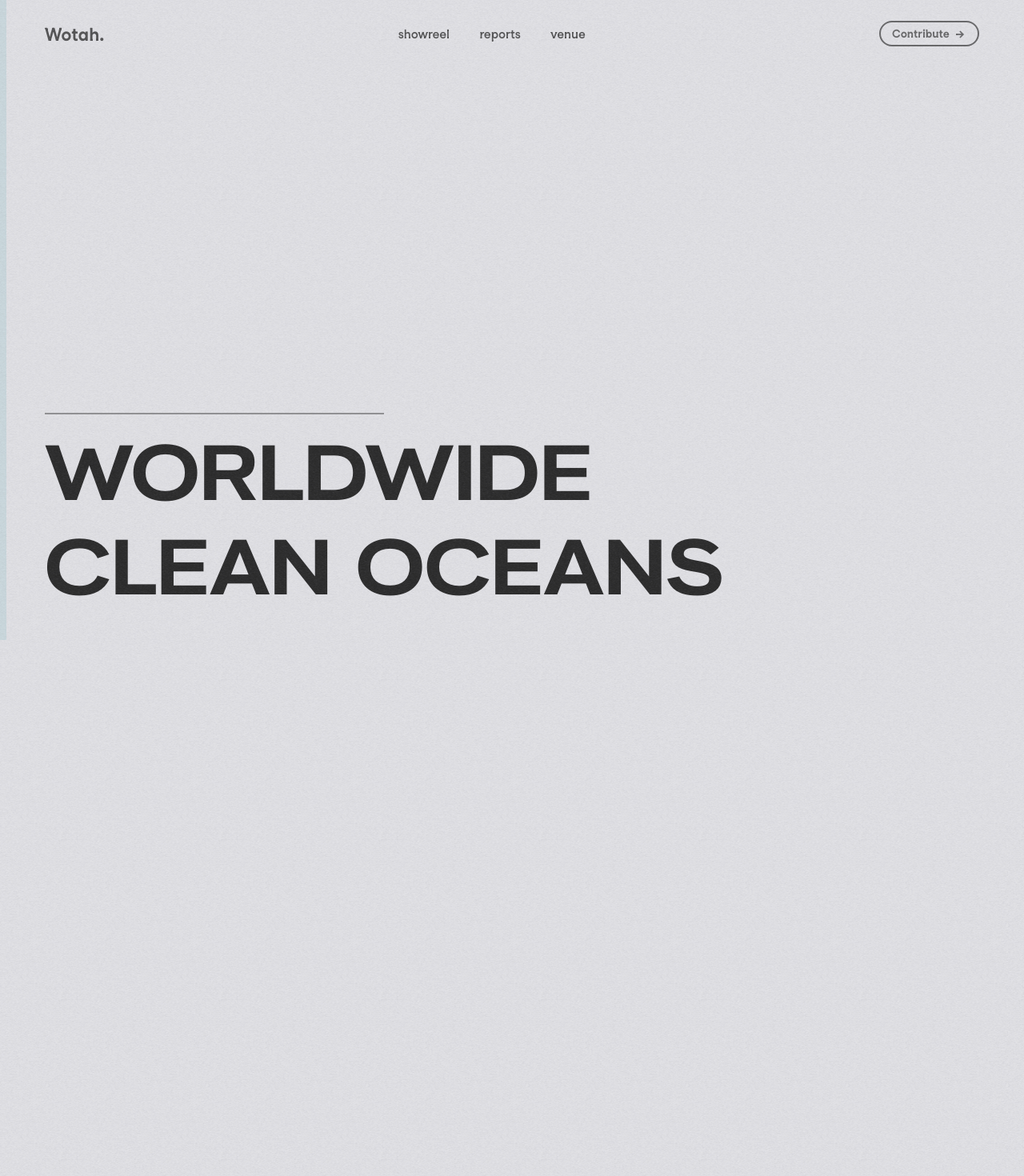
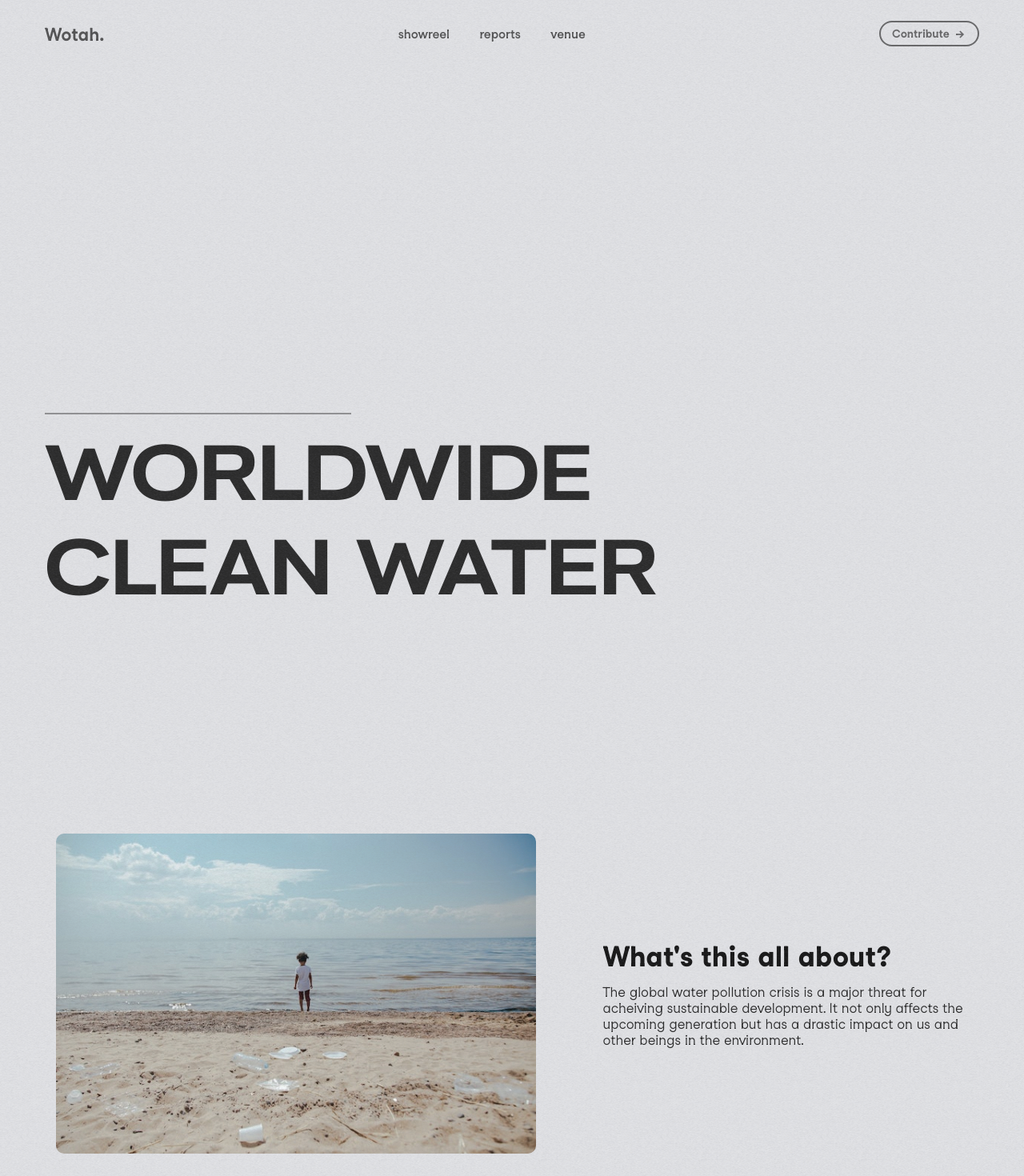
Before and after one commit to shashwtd/AquaAllies, a Next.js app: page / in a window 1280 px wide. Shown: the top 1470 px of the page at 80% size. Built offline with nearby package versions, Linux system fonts and the light colour scheme.

Commit message:
more app changes

```diff
--- a/components/header/Header.module.css
+++ b/components/header/Header.module.css
@@ -1,7 +1,7 @@
 .header {
     position: fixed;
     width: 100vw;
-    height: 6em;
+    height: var(--hh);
     top: 0;
     z-index: 10;
 
--- a/pages/_app.tsx
+++ b/pages/_app.tsx
@@ -1,20 +1,12 @@
 import "@/styles/globals.css";
 import type { AppProps } from "next/app";
 import Header from "@/components/header/Header";
-import Lenis from "@studio-freight/lenis";
 import React from "react";
 import Cursor from "@/components/cursor/Cursor";
 
 export default function App({ Component, pageProps }: AppProps) {
 	React.useEffect(() => {
 		const scroll = document.getElementById("scroll");
-		const lenis = new Lenis();
-		function raf(time: any) {
-			lenis.raf(time);
-			requestAnimationFrame(raf);
-		}
-		requestAnimationFrame(raf);
-
 		window.addEventListener("scroll", () => {
 			let scrollPerc =
 				(window.scrollY /
--- a/pages/index.tsx
+++ b/pages/index.tsx
@@ -3,24 +3,50 @@ import Head from "next/head";
 import { gsap } from "gsap";
 import ScrollTrigger from "gsap/dist/ScrollTrigger";
 import { useEffect, useRef } from "react";
+import Image from "next/image";
+import Link from "next/link";
+import Lenis from "@studio-freight/lenis";
 
 function HomePage() {
 	gsap.registerPlugin(ScrollTrigger);
 	const titleRef = useRef<HTMLDivElement>(null);
 
 	useEffect(() => {
+		const lenis = new Lenis();
+		function raf(time: any) {
+			lenis.raf(time);
+			requestAnimationFrame(raf);
+		}
+		requestAnimationFrame(raf);
+
 		const title = titleRef.current;
 		if (title) {
 			let tl = gsap.timeline({
 				scrollTrigger: {
 					trigger: title,
-					start: "top 40%",
+					start: "top 30%",
 					end: "bottom 30%",
 					scrub: true,
 				},
 			});
-			tl.to(title, {opacity: 0});
+			tl.to(title, { opacity: 0 });
 		}
+
+		const pages = document.querySelectorAll("#pageTrigger");
+		pages.forEach((page, index) => {
+			ScrollTrigger.create({
+				trigger: page,
+				start: "top 70%",
+				onEnter: () => {},
+			});
+		});
+
+		const beachImg = document.getElementById("beachImg");
+		beachImg?.addEventListener("mouseenter", () => {
+			gsap.to(beachImg, {
+				zoom: 1.1,
+			})
+		});
 	}, []);
 
 	return (
@@ -30,18 +56,50 @@ function HomePage() {
 			</Head>
 
 			<main>
-				<div className={styles.page}>
+				<div className={styles.page} page-index="1">
+					<div id="pageTrigger"></div>
 					<div className={styles.landing}>
 						<div className={styles.title} ref={titleRef}>
 							<span cursor-class="grow">Worldwide</span>
-							<span cursor-class="grow">Clean Oceans</span>
+							<span cursor-class="grow">Clean Water</span>
 						</div>
 					</div>
 				</div>
-				<div className={styles.page}>
-					<h2 className="pageTitle">
-
-					</h2>
+				<div className={styles.page} page-index="2">
+					<div id="pageTrigger"></div>
+					<div className={styles.content}>
+						<div className={styles.card}>
+							<img
+								className={styles.pageImg}
+								src="/images/beach1.jpg"
+								alt="turtle swimming in ocean"
+								id="beachImg"
+								// fill
+								// priority
+								cursor-class="hide"
+							/>
+						</div>
+						<div className={styles.card}>
+							<div className={styles.inner}>
+								<h2 className={styles.pageTitle}>
+									What&apos;s this all about?
+								</h2>
+								<p className={styles.pageDesc}>
+									The global water pollution crisis is a major
+									threat for acheiving sustainable
+									development. It not only affects the
+									upcoming generation but has a drastic impact
+									on us and other beings in the environment.
+									<br />
+								</p>
+							</div>
+							{/* <div className={styles.inner}>
+								<h2 className="pageLink">
+									<Link href="/showreel">Watch Showreel</Link>
+								</h2>
+							</div> */}
+						</div>
+					</div>
 				</div>
 			</main>
 		</>
--- a/styles/Home.module.css
+++ b/styles/Home.module.css
@@ -5,18 +5,27 @@
 	flex-direction: column;
 	align-items: center;
 	position: relative;
-	padding: 6em 2em 0 2em;
+	justify-content: center;
+	padding: 6em 2em;
+}
+
+.page[page-index="1"] {
+	padding-bottom: 0;
 }
 
 .page .landing {
 	width: 100%;
 	height: 100%;
-	padding: 2em;
+	padding: 5em 2em;
 	color: var(--text);
 	display: flex;
 	flex-direction: row;
 	align-items: flex-end;
 	justify-content: flex-start;
+}
+
+.page[page-index="1"] .landing {
+	padding-bottom: 2em;
 }
 
 .landing .title {
@@ -51,6 +60,45 @@
 	margin-top: .2em;
 }
 
-.page {
-	/* border-bottom: 1px solid red; */
+.content {
+	display: flex;
+	flex-direction: row;
+	width: auto;
+	height: auto;
+	color: var(--text);
+	max-width: 1300px;
+	transform: translateY(calc(var(--hh) / 2));
 }
+
+.content .card {
+	display: flex;
+	flex-direction: column;
+	justify-content: space-evenly;
+	padding: 3em;
+	gap: 2em;
+}
+
+.content .card .inner {
+	display: flex;
+	flex-direction: column;
+	justify-content: center;
+	gap: 1em;
+}
+
+.content .pageTitle {
+	font-size: 2.5em;
+	font-weight: 900;
+}
+
+.content .pageDesc {
+	font-size: 1.2em;
+	font-weight: 400;
+	opacity: 0.9;
+}
+
+.content .pageImg {
+	width: auto !important;
+	height: 50vh !important;
+	position: relative !important;
+	border-radius: 10px;
+}
--- a/styles/globals.css
+++ b/styles/globals.css
@@ -16,8 +16,11 @@ body {
 
 :root {
   --primary: #000000;
-  --secondary: #e3e3e7;
+  --secondary: #e3e4e7;
   --text: #151515;
+  --bluish: #494c4d;
+
+  --hh: 6em;
 }
 
 main {
@@ -26,6 +29,12 @@ main {
   height: auto;
   background-color: var(--secondary);
   scroll-behavior: smooth;
+}
+
+a {
+    text-decoration: none;
+    color: var(--bluish);
+    font-weight: 600;
 }
 
 
@@ -44,7 +53,7 @@ main {
     width: 8px;
     height: 100vh;
     position: fixed;
-    left: 0;
+    right: 0;
     top: 0;
     z-index: 169;
     --scroll: 0%;
@@ -53,24 +62,13 @@ main {
 .scrollBar::after {
     content: '';
     position: absolute;
-    background-color: #76bbc4;
+    background-color: var(--secondary);
+    filter: brightness(0.7);
     top: 0;
     right: 0;
     width: 8px;
     height: var(--scroll);
     z-index: 2;
-}
-
-.scrollBar::before {
-    content: '';
-    position: absolute;
-    background-color: #76bbc4;
-    top: 0;
-    right: 0;
-    width: 8px;
-    height: 100%;
-    z-index: 1;
-    opacity: 0.2;
 }
 
 @font-face {
```
